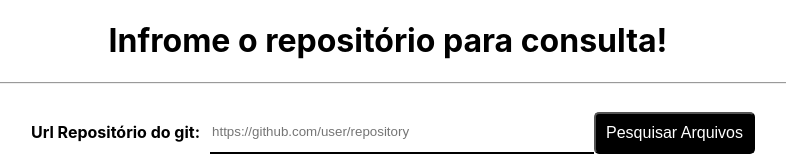
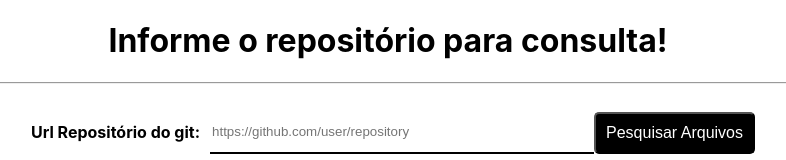
Before and after one commit to ramonrpb/repo-pwa, a React (Create React App) app: page / in a window 1280 px wide. Shown: the top 160 px of the page, without its empty margins (252-1038 px from the left). Built offline with nearby package versions, Linux system fonts and the light colour scheme.

Commit message:
Correção de título

```diff
--- a/src/App.js
+++ b/src/App.js
@@ -10,7 +10,7 @@ class App extends Component{
   render(){
     return (
       <div>
-          <h1 className='titulo'>Infrome o repositório para consulta!</h1>
+          <h1 className='titulo'>Informe o repositório para consulta!</h1>
           <hr/>
           <Repository />
       </div>
```
